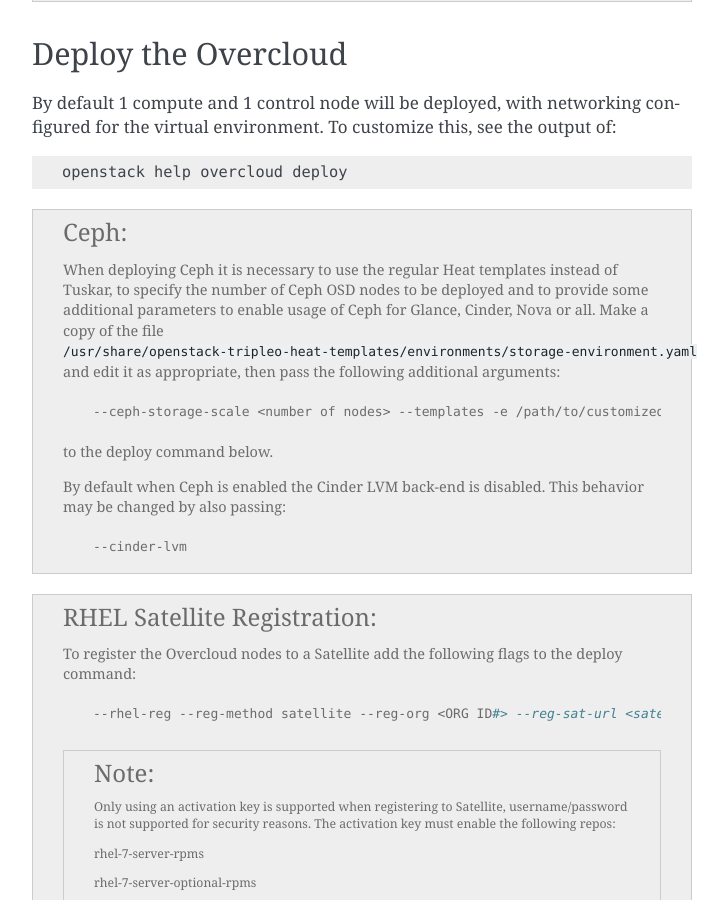
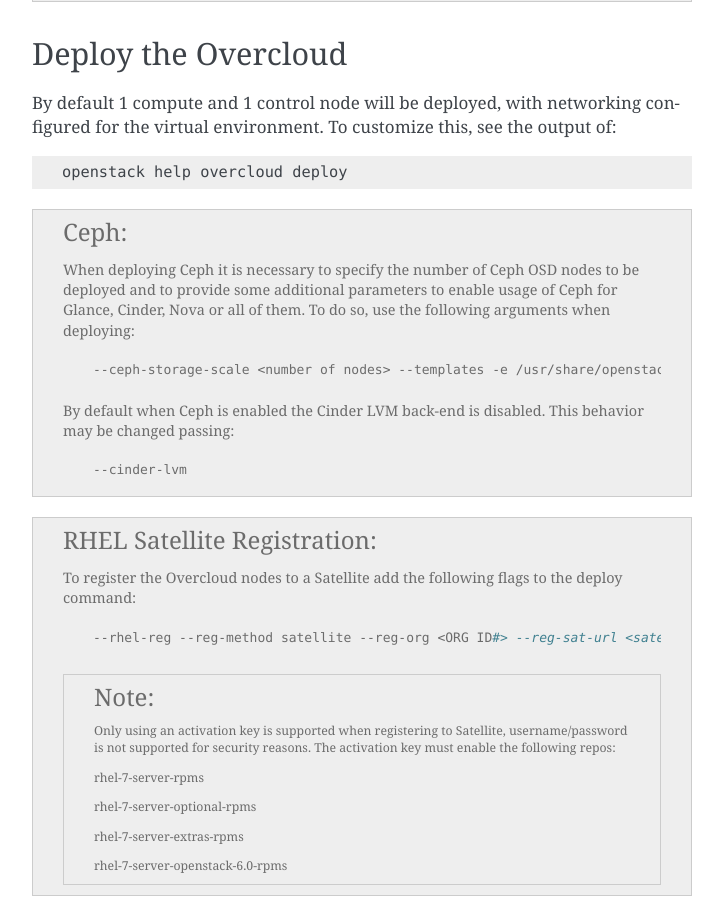
Before and after one commit to openstack-archive/tripleo-docs, a Sphinx documentation site: the page built from doc/source/basic_deployment/basic_deployment_cli.rst, in a window 1280 px wide and 900 px high, scrolled down 5417 px. Shown: the whole window, without its empty margins (388-1116 px from the left). Built offline with Sphinx 7.4.7, drawn with Linux system fonts in a browser that asks for light colours.

Commit message:
Update instructions to deploy with Ceph
Users don't need to edit the storage-environment.yaml file and we
also don't use Tuskar by default anymore.

Change-Id: Id44d8862ca20524460fb70127559e366d1d3a438

```diff
--- a/doc/source/basic_deployment/basic_deployment_cli.rst
+++ b/doc/source/basic_deployment/basic_deployment_cli.rst
@@ -273,19 +273,15 @@
 .. admonition:: Ceph
   :class: ceph
 
-  When deploying Ceph it is necessary to use the regular Heat templates
-  instead of Tuskar, to specify the number of Ceph OSD nodes to be
-  deployed and to provide some additional parameters to enable usage
-  of Ceph for Glance, Cinder, Nova or all.
-  Make a copy of the file ``/usr/share/openstack-tripleo-heat-templates/environments/storage-environment.yaml``
-  and edit it as appropriate, then pass the following additional arguments::
+  When deploying Ceph it is necessary to specify the number of Ceph OSD nodes
+  to be deployed and to provide some additional parameters to enable usage
+  of Ceph for Glance, Cinder, Nova or all of them. To do so, use the
+  following arguments when deploying::
 
-      --ceph-storage-scale <number of nodes> --templates -e /path/to/customized/storage-environment.yaml
-
-  to the deploy command below.
+      --ceph-storage-scale <number of nodes> --templates -e /usr/share/openstack-tripleo-heat-templates/environments/storage-environment.yaml
 
   By default when Ceph is enabled the Cinder LVM back-end is disabled. This
-  behavior may be changed by also passing::
+  behavior may be changed passing::
 
       --cinder-lvm
 
```
